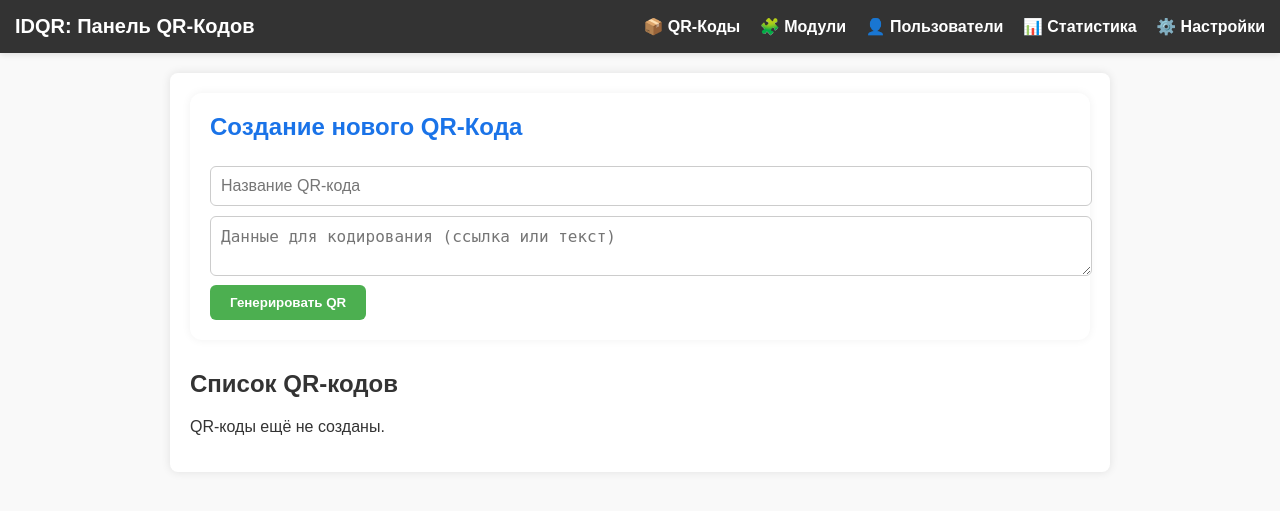
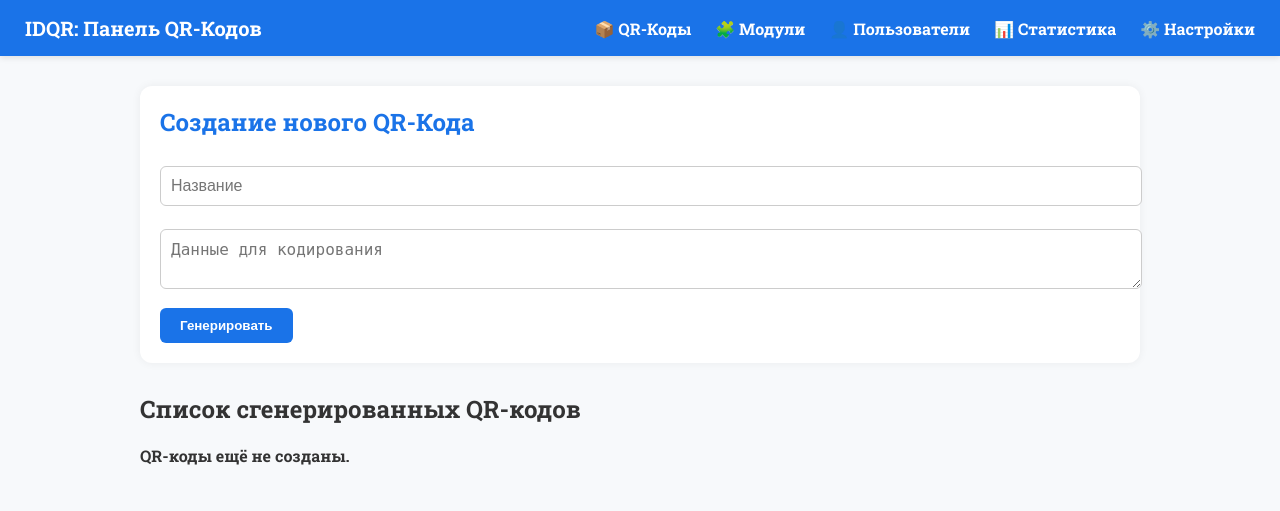
Before and after one commit to Darhan-man/idqr-platform, a FastAPI app: template templates/qr.html in a window 1280 px wide. Shown: the top 511 px of the page. Run offline with FastAPI, Linux system fonts and the light colour scheme; the template is opened without the code that fills it, so the values that code supplies are empty.

Commit message:
Update qr.html

```diff
--- a/templates/qr.html
+++ b/templates/qr.html
@@ -4,23 +4,6 @@
     <meta charset="UTF-8">
     <title>Панель QR-кодов</title>
     <link rel="stylesheet" href="/static/css/style.css">
-    <style>
-        body { font-family: Arial, sans-serif; margin: 0; padding: 0; background: #f9f9f9; }
-        .navbar { background: #333; color: white; padding: 15px; display: flex; align-items: center; justify-content: space-between; }
-        .navbar h1 { margin: 0; font-size: 20px; }
-        .navbar nav a { color: white; margin-left: 15px; text-decoration: none; }
-        .navbar nav a.active { font-weight: bold; text-decoration: underline; }
-        .container { max-width: 900px; margin: 20px auto; padding: 20px; background: white; border-radius: 8px; box-shadow: 0 0 10px rgba(0,0,0,0.1); }
-        .qr-form input, .qr-form textarea { width: 100%; padding: 10px; margin: 5px 0; }
-        .qr-form button { padding: 10px 20px; background: #4CAF50; color: white; border: none; cursor: pointer; }
-        .qr-form button:hover { background: #45a049; }
-        table { width: 100%; border-collapse: collapse; margin-top: 20px; }
-        th, td { border: 1px solid #ccc; padding: 10px; text-align: center; }
-        th { background: #f4f4f4; }
-        .qr-preview { margin-top: 20px; text-align: center; }
-        .qr-preview img { margin-top: 10px; width: 150px; height: 150px; }
-        .qr-list a { margin: 0 5px; text-decoration: none; }
-    </style>
 </head>
 <body>
     <div class="navbar">
@@ -37,28 +20,26 @@
     <div class="container">
         <form method="post" action="/generate_qr" class="qr-form">
             <h2>Создание нового QR-Кода</h2>
-            <input type="text" name="title" placeholder="Название QR-кода" required>
-            <textarea name="qrdata" placeholder="Данные для кодирования (ссылка или текст)" required></textarea>
-            <button type="submit">Генерировать QR</button>
+            <input type="text" name="title" placeholder="Название" required>
+            <textarea name="qrdata" placeholder="Данные для кодирования" required></textarea>
+            <button type="submit">Генерировать</button>
         </form>
 
         {% if qr_url %}
             <div class="qr-preview">
-                <h3>Новый QR-код: {{ qr_title }}</h3>
                 <img src="{{ qr_url }}" alt="QR">
             </div>
         {% endif %}
 
         <div class="qr-list">
-            <h2>Список QR-кодов</h2>
+            <h2>Список сгенерированных QR-кодов</h2>
             {% if qr_list %}
                 <table>
                     <thead>
                         <tr>
                             <th>Название</th>
-                            <th>Дата создания</th>
-                            <th>Сканов</th>
-                            <th>QR</th>
+                            <th>Дата</th>
+                            <th>Файл</th>
                             <th>Действия</th>
                         </tr>
                     </thead>
@@ -67,12 +48,10 @@
                         <tr>
                             <td>{{ qr[1] }}</td>
                             <td>{{ qr[4] }}</td>
-                            <td>{{ qr[5] }}</td>
-                            <td><img src="/static/qr/{{ qr[3] }}" width="100"></td>
+                            <td><a href="/static/qr/{{ qr[3] }}" target="_blank">Просмотр</a></td>
                             <td>
-                                <a href="/scan/{{ qr[0] }}" target="_blank">🔗 Сканировать</a>
-                                <a href="/delete_qr/{{ qr[0] }}" onclick="return confirm('Удалить QR-код?')">❌ Удалить</a>
-                                <a href="/static/qr/{{ qr[3] }}" download>💾 Скачать</a>
+                                <a href="/delete_qr/{{ qr[0] }}" class="btn-delete">Удалить</a>
+                                <a href="/static/qr/{{ qr[3] }}" download class="btn-share">Поделиться</a>
                             </td>
                         </tr>
                         {% endfor %}
```
